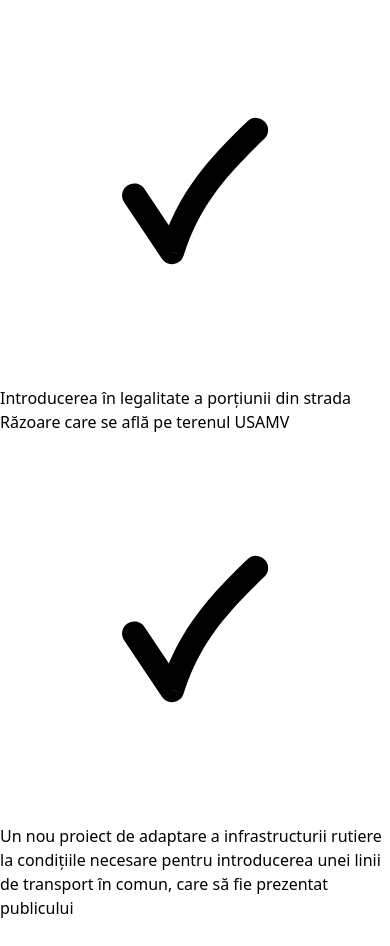
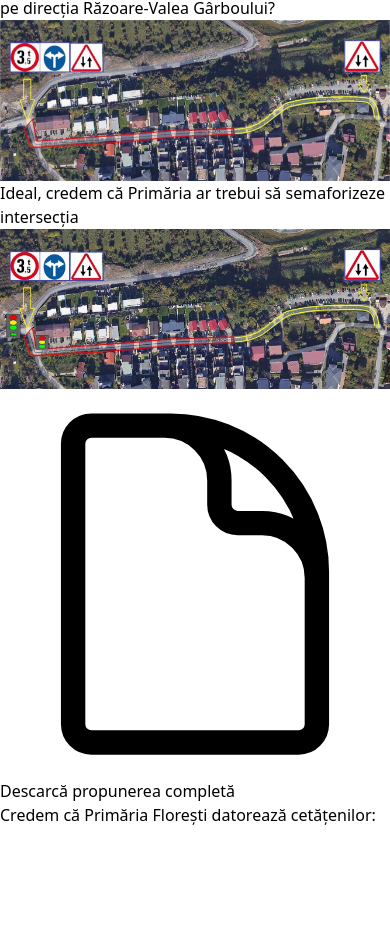
Before and after one commit to andreisebastianc/redeschide-razoare, a Next.js app: page / in a window 390 px wide. Shown: the part 2448-3394 px from the top of the page. Built offline with nearby package versions, Linux system fonts and the light colour scheme; a web font is replaced by a local one.

Commit message:
Add section for solution on site

```diff
--- a/src/app/page.jsx
+++ b/src/app/page.jsx
@@ -5,6 +5,7 @@ import {OneYearLater} from "@/components/OneYearLater";
 import {WhatCityHallOwes} from "@/components/WhatCityHallOwes";
 import {RazoareYoutube} from "@/components/RazoareYoutube";
 import {Footer} from "@/components/Footer";
+import {Solution} from "@/components/Solution";
 
 export default function Home() {
     return (
@@ -13,6 +14,7 @@ export default function Home() {
             <Introduction/>
             <RazoareYoutube />
             <OneYearLater />
+            <Solution/>
             <WhatCityHallOwes />
             <Footer />
         </>
--- a/src/components/Introduction.jsx
+++ b/src/components/Introduction.jsx
@@ -1,11 +1,6 @@
-import Link from 'next/link'
-
-import {CheckIcon} from '@/components/CheckIcon'
 import {Container} from '@/components/Container'
 import coverImage1 from "@/images/cover-1.png";
 import Image from "next/image";
-import Youtube from "@/components/Youtube";
-
 
 export function Introduction() {
     return (
--- /dev/null
+++ b/src/components/Solution.jsx
@@ -0,0 +1,45 @@
+import {Container} from '@/components/Container'
+import solution1 from "@/images/resources/sol-1.png";
+import solution2 from "@/images/resources/sol-2.png";
+import Image from "next/image";
+import {SectionHeading} from "@/components/SectionHeading";
+import Link from "next/link";
+import {Button} from "@/components/Button";
+
+export function Solution() {
+    return (
+        <section
+            id="introduction"
+            aria-label="Introduction"
+            className="pb-16 pt-20 sm:pb-20 md:pt-36 lg:py-32"
+        >
+            <Container className="text-lg tracking-tight text-slate-700">
+                <p className="mt-8 font-display text-4xl font-bold tracking-tight text-slate-900">
+                    Cum ar putea arăta redeschiderea sensului de mers pe direcția Răzoare-Valea Gârboului?
+                </p>
+                <div className="mt-8">
+                    <Image className="flex-shrink-0 shadow-lg rounded-lg" src={solution1} alt="" priority/>
+                </div>
+                <p className="mt-8 font-display text-2xl font-bold tracking-tight text-slate-900">
+                    Ideal, credem că Primăria ar trebui să semaforizeze intersecția
+                </p>
+                <div className="mt-8">
+                    <Image className="flex-shrink-0 shadow-lg rounded-lg" src={solution2} alt="" priority/>
+                </div>
+                <div className="mt-16 text-center relative">
+                    <Button href="https://drive.google.com/file/d/1LM064RWbsDVRskhhvmcZxl4Bj9RwrpjR/view?usp=share_link"
+                            target="_blank"
+                            variant="outline"
+                            color="blue"
+                            className="flex items-center gap-2"
+                    >
+                        <svg xmlns="http://www.w3.org/2000/svg" fill="none" viewBox="0 0 24 24" strokeWidth={1.5} stroke="currentColor" className="w-6 h-6">
+                            <path strokeLinecap="round" strokeLinejoin="round" d="M19.5 14.25v-2.625a3.375 3.375 0 00-3.375-3.375h-1.5A1.125 1.125 0 0113.5 7.125v-1.5a3.375 3.375 0 00-3.375-3.375H8.25m2.25 0H5.625c-.621 0-1.125.504-1.125 1.125v17.25c0 .621.504 1.125 1.125 1.125h12.75c.621 0 1.125-.504 1.125-1.125V11.25a9 9 0 00-9-9z" />
+                        </svg>
+                        Descarcă propunerea completă
+                    </Button>
+                </div>
+            </Container>
+        </section>
+    )
+}
```
Also changed, not shown: src/images/resources/sol-1.png (added), src/images/resources/sol-2.png (added).
